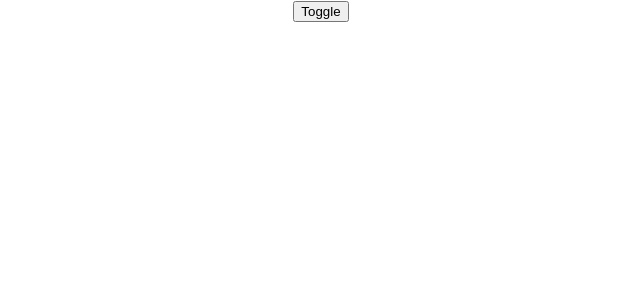
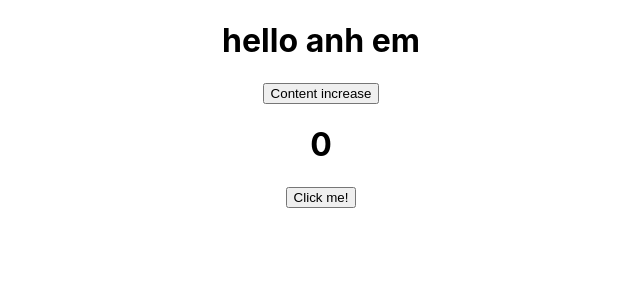
Before and after one commit to Long-le-mt/Hooks, a React (Create React App) app: page / in a window 1280 px wide. Shown: the top 300 px of the page, without its empty margins (319-959 px from the left). Built offline with nearby package versions, Linux system fonts and the light colour scheme.

Commit message:
memo HOC

```diff
--- a/src/App.js
+++ b/src/App.js
@@ -4,12 +4,20 @@ import { useState } from "react";
 import Content from "./Content";
 
 function App() {
-  const [show, setShow] = useState(false);
+  const [count, setCount] = useState(0);
+  const increase = () => {
+    setCount(count + 1);
+  };
+
+  const handlerCount = (value) => {
+    setCount(value);
+  };
 
   return (
     <div className="App">
-      <button onClick={() => setShow(!show)}>Toggle</button>
-      {show && <Content></Content>}
+      <Content />
+      <h1>{count}</h1>
+      <button onClick={increase}>Click me!</button>
     </div>
   );
 }
--- a/src/Content.js
+++ b/src/Content.js
@@ -1,39 +1,18 @@
-import { useEffect, useRef, useState } from "react";
+import { memo, useEffect, useRef, useState } from "react";
 
-function Content() {
-  const [count, setCount] = useState(60);
-  const timerId = useRef();
-  const prevCount = useRef();
-  const h1Ref = useRef();
-
-  // lưu giá trị trước đó của state
-  useEffect(() => {
-    prevCount.current = count;
-  }, [count]);
-
-  useEffect(() => {
-    console.log(h1Ref.current.getBoundingClientRect());
-  });
-
-  const handleStart = () => {
-    timerId.current = setInterval(() => {
-      setCount((prevCount) => prevCount - 1);
-    }, 1000);
+function Content(props) {
+  const { count, handlerCount } = props;
+  const handleIncrease = () => {
+    handlerCount(20);
   };
 
-  const handleStop = () => {
-    clearInterval(timerId.current);
-
-    console.log("Stop ->", timerId.current);
-  };
-
+  console.log("re-render");
   return (
     <div>
-      <h1 ref={h1Ref}>{count}</h1>
-      <button onClick={handleStart}>Start</button>
-      <button onClick={handleStop}>Stop</button>
+      <h1>hello anh em</h1>
+      <button onClick={handleIncrease}>Content increase</button>
     </div>
   );
 }
 
-export default Content;
+export default memo(Content);
```
